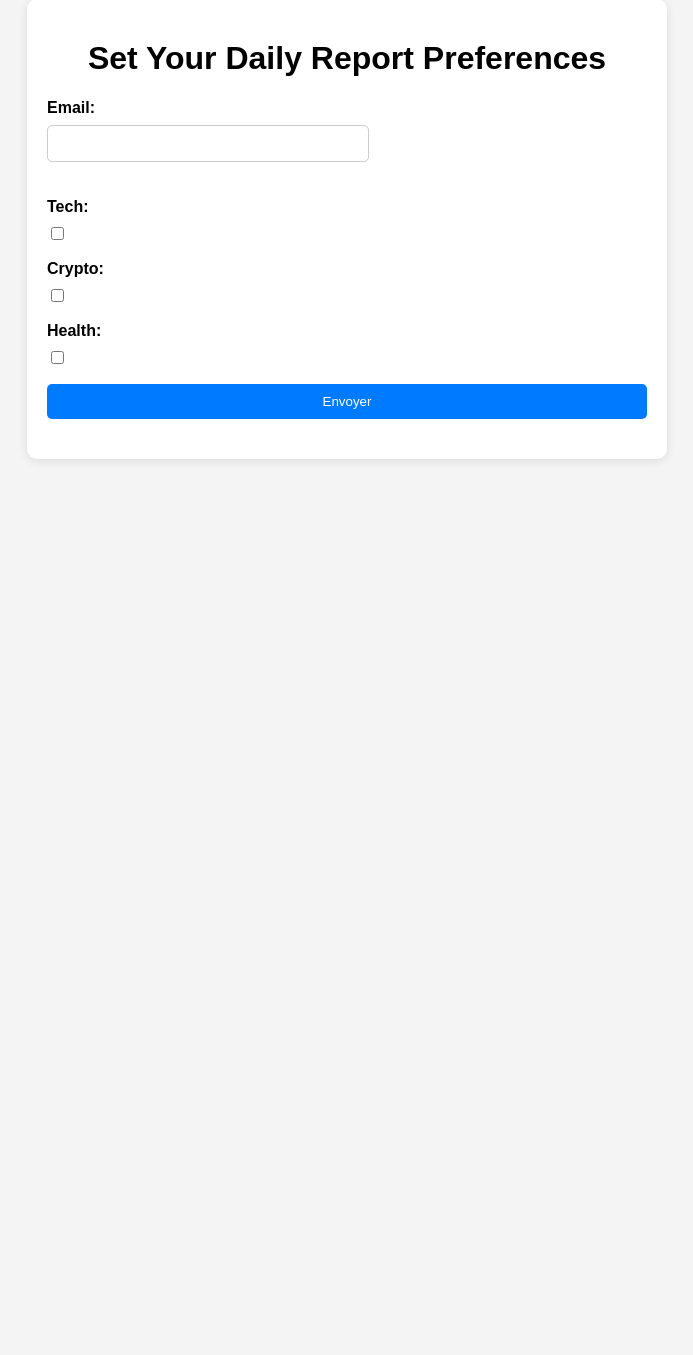
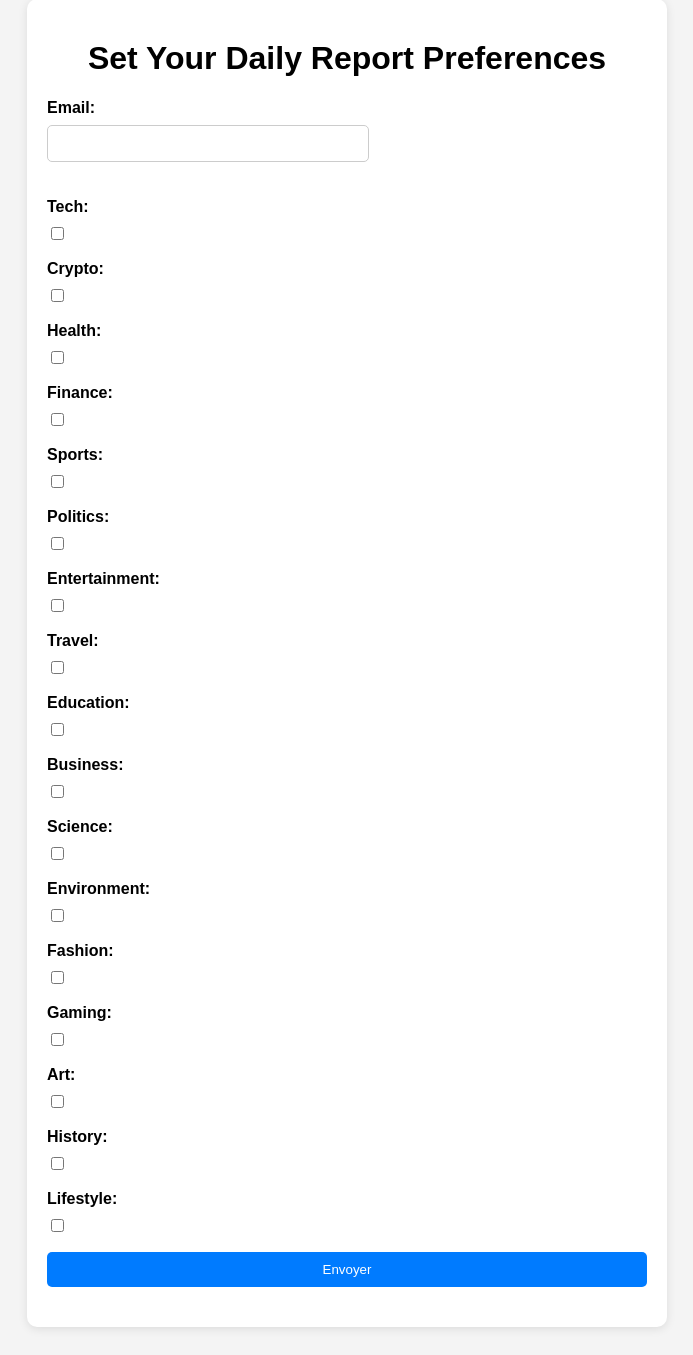
Before and after one commit to jeromecoffin/dailyreports, a Django app: page /preferences/ in a window 1280 px wide. Shown: the part 29-1384 px from the top of the page, without its empty margins (293-986 px from the left). Before the commit the page ends 490 px from the top, so only its background shows below. Run offline with Django 4.2, Linux system fonts and the light colour scheme.

Commit message:
implement AI

```diff
--- a/daily/daily/urls.py
+++ b/daily/daily/urls.py
@@ -22,4 +22,5 @@ urlpatterns = [
     path('admin/', admin.site.urls),
     path('preferences/', views.preferences_view, name='preferences'),
     path('success/<int:id>/', views.preference_success, name='success_page'),
+    path('generate/', views.trigger_report_generation, name='generate-reports'),
 ]
--- a/daily/reports/admin.py
+++ b/daily/reports/admin.py
@@ -2,6 +2,7 @@ from django.contrib import admin
 
 # Register your models here.
 
-from reports.models import UserPreferences
+from reports.models import UserPreferences, Report
 
 admin.site.register(UserPreferences)
+admin.site.register(Report)
--- a/daily/reports/models.py
+++ b/daily/reports/models.py
@@ -3,8 +3,30 @@ from django.db import models
 class UserPreferences(models.Model):
     def __str__(self):
         return f'{self.email}'
+
     email = models.EmailField()
+
     tech = models.fields.BooleanField(default=False)
     crypto = models.fields.BooleanField(default=False)
     health = models.fields.BooleanField(default=False)
+    finance = models.BooleanField(default=False)
+    sports = models.BooleanField(default=False)
+    politics = models.BooleanField(default=False)
+    entertainment = models.BooleanField(default=False)
+    travel = models.BooleanField(default=False)
+    education = models.BooleanField(default=False)
+    business = models.BooleanField(default=False)
+    science = models.BooleanField(default=False)
+    environment = models.BooleanField(default=False)
+    fashion = models.BooleanField(default=False)
+    gaming = models.BooleanField(default=False)
+    art = models.BooleanField(default=False)
+    history = models.BooleanField(default=False)
+    lifestyle = models.BooleanField(default=False)
+
     created_at = models.DateTimeField(auto_now_add=True)
+
+class Report(models.Model):
+    category = models.fields.CharField(max_length=100)
+    date = models.DateTimeField(auto_now_add=True)
+    report = models.fields.CharField(max_length=1000, default='')
--- a/daily/reports/templates/reports/success_page.html
+++ b/daily/reports/templates/reports/success_page copy.html
@@ -10,7 +10,7 @@
 </head>
 <body>
     <div class="container">
-        <h1>thx</h1>
+        <h1>Thank you for registering</h1>
         <p>{{ preferences.email }}</p>
     </div>
 </body>
--- a/daily/reports/views.py
+++ b/daily/reports/views.py
@@ -1,6 +1,10 @@
 from django.shortcuts import render, redirect
 from reports.form import PreferencesForm
-from reports.models import UserPreferences
+from reports.models import UserPreferences, Report
+from datetime import datetime
+from openai import OpenAI
+
+
 
 def preferences_view(request):
     if request.method == 'POST':
@@ -18,3 +22,47 @@ def preference_success(request, id):
    return render(request,
           'reports/success_page.html',
          {'preferences': preferences})
+
+def generate_report(category):
+    # Prompt tailored for the specific category
+    prompt = f"Give a 5-point daily report on latest news about {category} from the last 24h. Use references from different website. Be precise on the news. For each point, write a catchy title and a paragraph of 3 sentences maximum."
+
+    # Call the ChatGPT API
+    response = client.chat.completions.create(
+        model="gpt-4o-mini",  # Use appropriate model
+        messages=[{"role": "system", "content": "You are a helpful assistant."},
+                  {"role": "user", "content": prompt}],
+    )
+
+    # Extract the generated text
+    report_text = response.choices[0].message
+
+    return report_text
+
+def generate_daily_reports():
+
+    # Get all unique categories from user preferences
+    categories = ['tech', 'crypto', 'health', 'finance', 'sports', 'politics', 'entertainment', 'travel', 'education', 'business', 'science', 'environment', 'fashion', 'gaming', 'art', 'history', 'lifestyle']
+
+    # For each category, generate a report
+    for category in categories:
+        # Generate report for the current category
+        report_text = generate_report(category)
+
+        # Save the report to the database
+        Report.objects.create(
+            category=category,
+            report=report_text,
+            date=datetime.now()
+        )
+
+def trigger_report_generation(request):
+    """
+    View to trigger daily report generation manually.
+    """
+    if request.method == 'POST':
+        # Call the function to generate reports
+        generate_daily_reports()
+        return redirect('preferences')  # Redirect to success page or homepage
+
+    return render(request, 'reports/generate.html')
```
Also changed, not shown: daily/reports/templates/reports/generate.html (added, +18 -0 lines), daily/db.sqlite3, daily/reports/migrations/0004_report_userpreferences_art_userpreferences_business_and_more.py (added), 1 other file.
